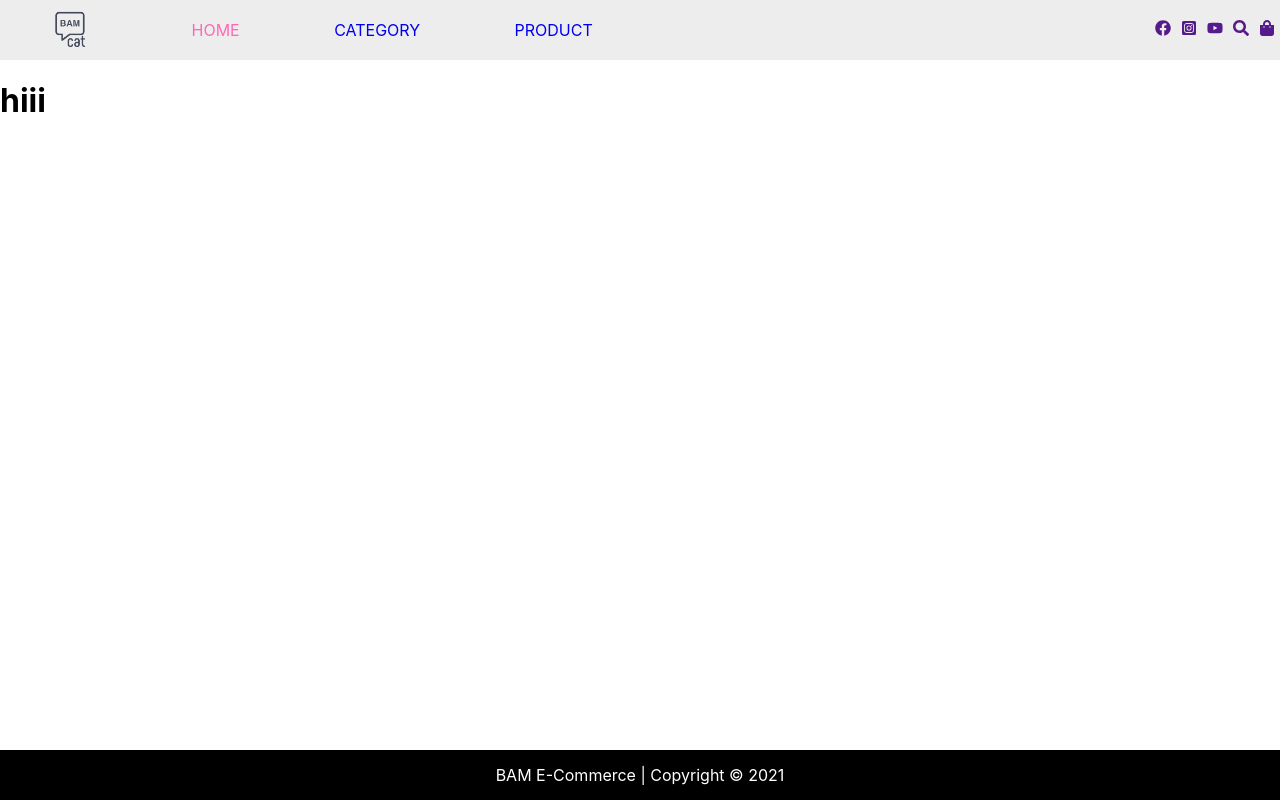
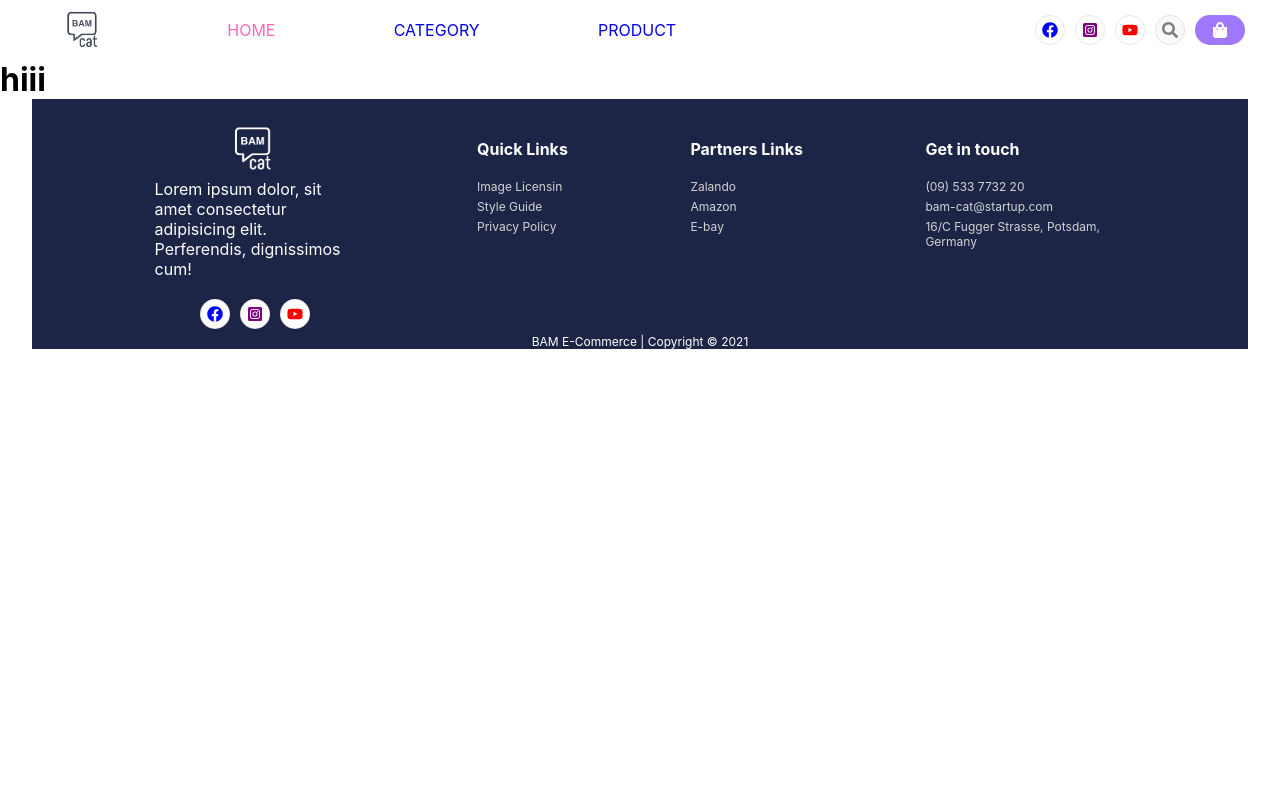
Before and after one commit to syed-ghufran-hassan/B.A.M-eCommerce, a React (Create React App) app: page / in a window 1280 px wide. Built offline with nearby package versions, Linux system fonts and the light colour scheme; no server answers.

Commit message:
Widescreen Navbar and Footer are ready

```diff
--- a/package.json
+++ b/package.json
@@ -16,6 +16,7 @@
     "react-router-dom": "^5.2.0",
     "react-scripts": "4.0.3",
     "react-transition-group": "^4.4.2",
+    "reactstrap": "^8.9.0",
     "redux-devtools-extension": "^2.13.9"
   },
   "scripts": {
--- a/src/features/Components/Footer.js
+++ b/src/features/Components/Footer.js
@@ -1,13 +1,62 @@
-import React from 'react';
-import '../styles/Footer.css';
+import React from "react";
+import "../styles/Footer.css";
+import logo from "../img/logoW.png";
+import { Link } from "react-router-dom";
+import {
+  FaFacebook,
+  FaInstagramSquare,
+  FaYoutube
+} from "react-icons/fa";
 
 function Footer() {
-  const year = new Date().getFullYear()
+  const year = new Date().getFullYear();
   return (
-    <footer className='Footer'>
-      BAM E-Commerce | Copyright  &copy;  {year}
+    <footer className="Footer-background">
+      <div className="Footer">
+      <div className="Links-wrapper">
+        <div className="Logo-part">
+          <img src={logo} alt=""></img>
+          <p>
+            Lorem ipsum dolor, sit amet consectetur adipisicing elit.
+            Perferendis, dignissimos cum!
+          </p>
+          <div className="Footer-icons">
+          <Link className="icon facebook-icon">
+          <FaFacebook />
+        </Link>
+        <Link className="icon instagram-icon">
+          <FaInstagramSquare />
+        </Link>
+        <Link className="icon youtube-icon">
+          <FaYoutube />
+        </Link>
+          </div>
+        </div>
+        <div className="Quick-links">
+          <h4>Quick Links</h4>
+          <Link>Image Licensin</Link>
+          <Link>Style Guide</Link>
+          <Link>Privacy Policy</Link>
+        </div>
+        <div className="Partners-links">
+          <h4>Partners Links</h4>
+          <Link>Zalando</Link>
+          <Link>Amazon</Link>
+          <Link>E-bay</Link>
+        </div>
+        <div className="Contact-info">
+        <h4>Get in touch</h4>
+          <span>(09) 533 7732 20</span>
+          <span>bam-cat@startup.com</span>
+          <span>16/C Fugger Strasse, Potsdam, Germany</span>
+        </div>
+      </div>
+      <div className="Credentials">
+        <span> BAM E-Commerce | Copyright &copy; {year} </span>
+      </div>
+      </div>
     </footer>
-  )
+  );
 }
 
 export default Footer;
--- a/src/features/Components/Navbar.js
+++ b/src/features/Components/Navbar.js
@@ -54,11 +54,9 @@ function Navbar() {
         <Link className="icon search-icon">
           <FaSearch />
         </Link>
-        <div>
         <Link className="icon shopping-icon">
           <FaShoppingBag />
         </Link>
-        </div>
       </div>
     </div>
   );
--- a/src/features/styles/Footer.css
+++ b/src/features/styles/Footer.css
@@ -1,12 +1,98 @@
+.Footer-background {
+  width: 100%;
+  background-color: white;
+  /* position: fixed; */
+  height: 250px;
+  display: flex;
+  justify-content: center;
+  margin-bottom: 0px;
+}
 .Footer {
-  position: fixed;
-  height: 50px;
-  bottom: 0px;
-  left: 0px;
-  right: 0px;
+  /* position: fixed; */
+  height: 250px;
+  display: flex;
+  flex-direction: column;
+  background-color: #1D2547;
+  width: 95%;
   margin-bottom: 0px;
-  background-color: black;
   color: white;
+}
+
+.Links-wrapper{
+  display: flex;
+  flex-direction: row;
+  justify-content: space-evenly;
+  margin-top: 20px;
+}
+
+.Logo-part {
+  width: 200px;
+  display: flex;
+  flex-direction: column;
+  align-items: center;
+}
+
+.Logo-part img{
+width: 60px;
+}
+
+.Footer-icons{
+  display: flex;
+  flex-direction: row;
+  margin-top: 15px;
+}
+
+.icon {
+  margin: 5px;
+}
+
+.Quick-links h4{
+  margin-top: 20px;
+  margin-bottom: 20px;
+}
+
+.Quick-links a {
+  color: lightgray;
+  font-size: 12px;
+  display: flex;
+  flex-direction: column;
+  text-decoration: none;
+  margin-top: 5px;
+}
+
+.Partners-links h4{
+  margin-top: 20px;
+  margin-bottom: 20px;
+}
+
+.Partners-links a {
+  color: lightgray;
+  font-size: 12px;
+  display: flex;
+  flex-direction: column;
+  text-decoration: none;
+  margin-top: 5px;
+}
+
+.Contact-info {
+  width: 200px;
+}
+
+.Contact-info h4{
+  margin-top: 20px;
+  margin-bottom: 20px;
+}
+
+.Contact-info span {
+  color: lightgray;
+  font-size: 12px;
+  display: flex;
+  flex-direction: column;
+  margin-top: 5px;
+}
+
+.Credentials{
+  font-size: 12px;
   display: flex;
   justify-content: center;
   align-items: center;
--- a/src/features/styles/Navbar.css
+++ b/src/features/styles/Navbar.css
@@ -1,12 +1,14 @@
 .NavbarWrapper {
   display: flex;
   flex-direction: row;
+  position: sticky;
+  width: 100%;
 }
 
 .Navbar {
   height: 60px;
-  width: 70%;
-  background-color: rgba(128, 128, 128, 0.144);
+  width: 100%;
+  background-color: white;
   display: flex;
   flex-direction: row;
   align-content: center;
@@ -26,25 +28,79 @@
 .NavbarSocial {
   height: 60px;
   width: 70%;
-  background-color: rgba(128, 128, 128, 0.144);
+  background-color: white;
   display: flex;
   flex-direction: row;
   align-content: center;
   justify-content: flex-end;
   align-items: center;
+  margin-right: 30px;
 }
 
 .NavbarSocial a {
   margin: 5px;
 }
 
-/* Transition of pages */
-/* .fade-enter {
-  opacity: 0;
-  z-index: 1;
+.facebook-icon {
+  height: 30px;
+  width: 30px;
+  display: flex;
+  flex-direction: row;
+  justify-content: center;
+  align-items: center;
+  color: blue;
+  border-radius: 50%;
+  border: solid 1px rgba(128, 128, 128, 0.171);
+  background-color: white;
 }
 
-.fade-enter.fade-enter-active {
-  opacity: 1;
-  transition: opacity 250ms ease-in;
-} */
+.instagram-icon {
+  height: 30px;
+  width: 30px;
+  display: flex;
+  flex-direction: row;
+  justify-content: center;
+  align-items: center;
+  color: purple;
+  border-radius: 50%;
+  border: solid 1px rgba(128, 128, 128, 0.171);
+  background-color: white;
+}
+
+.youtube-icon {
+  height: 30px;
+  width: 30px;
+  display: flex;
+  flex-direction: row;
+  justify-content: center;
+  align-items: center;
+  color: red;
+  border-radius: 50%;
+  border: solid 1px rgba(128, 128, 128, 0.171);
+  background-color: white;
+}
+
+.search-icon {
+  height: 30px;
+  width: 30px;
+  background-color: rgba(128, 128, 128, 0.048);
+  display: flex;
+  flex-direction: row;
+  justify-content: center;
+  align-items: center;
+  color: gray;
+  border-radius: 50%;
+  border: solid 1px rgba(128, 128, 128, 0.171)
+}
+
+.shopping-icon {
+  height: 30px;
+  width: 50px;
+  background-color: #9F78FF;
+  display: flex;
+  flex-direction: row;
+  justify-content: center;
+  align-items: center;
+  color: white;
+  border-radius: 30px;
+}
--- a/src/index.css
+++ b/src/index.css
@@ -11,3 +11,9 @@ code {
   font-family: source-code-pro, Menlo, Monaco, Consolas, 'Courier New',
     monospace;
 }
+
+*{
+  margin: 0;
+  padding: 0;
+  box-sizing: border-box;
+}
```
Also changed, not shown: src/features/img/logoW.png (added), 1 other file (tests, documents, lock files or other folders).
